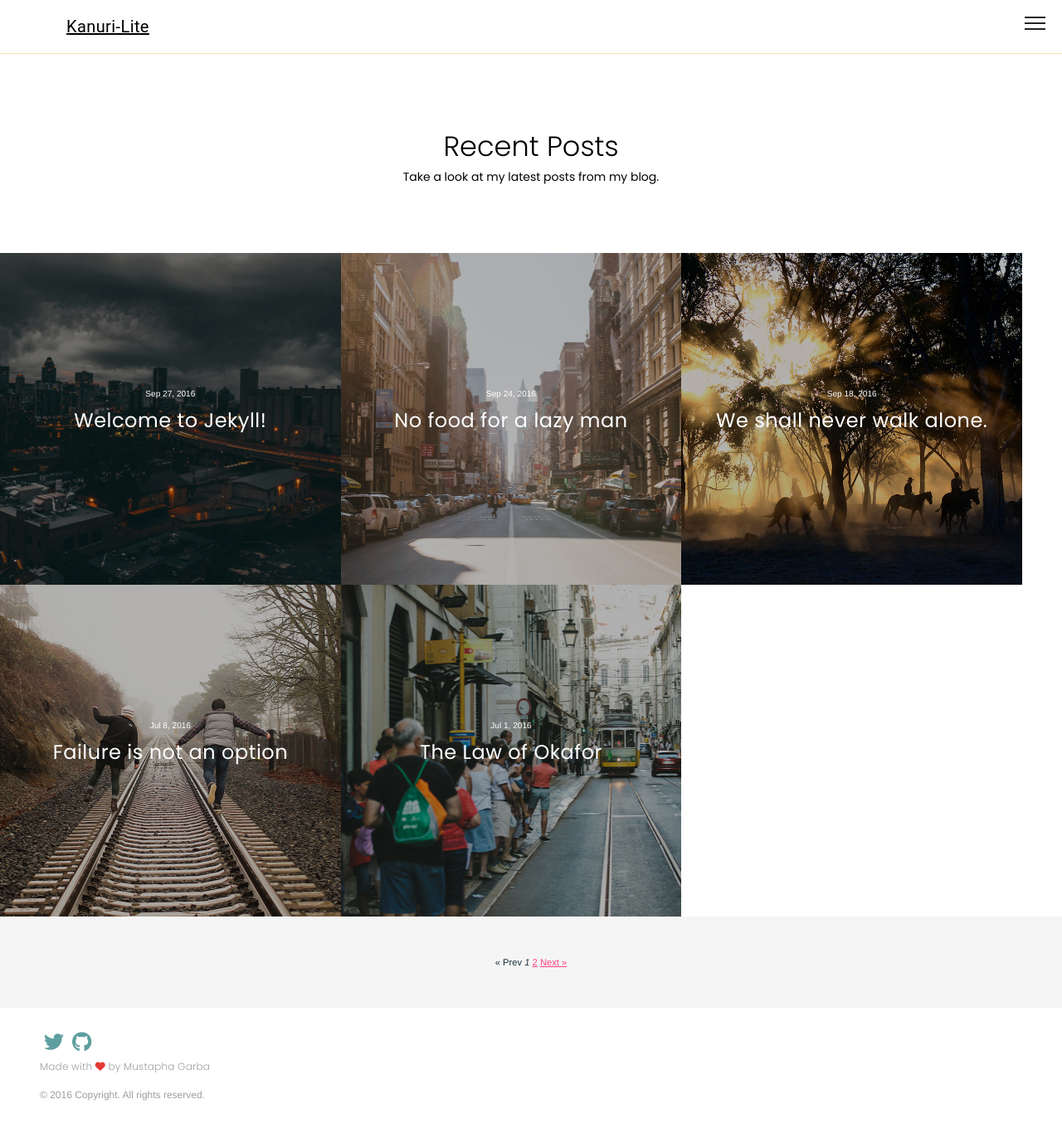
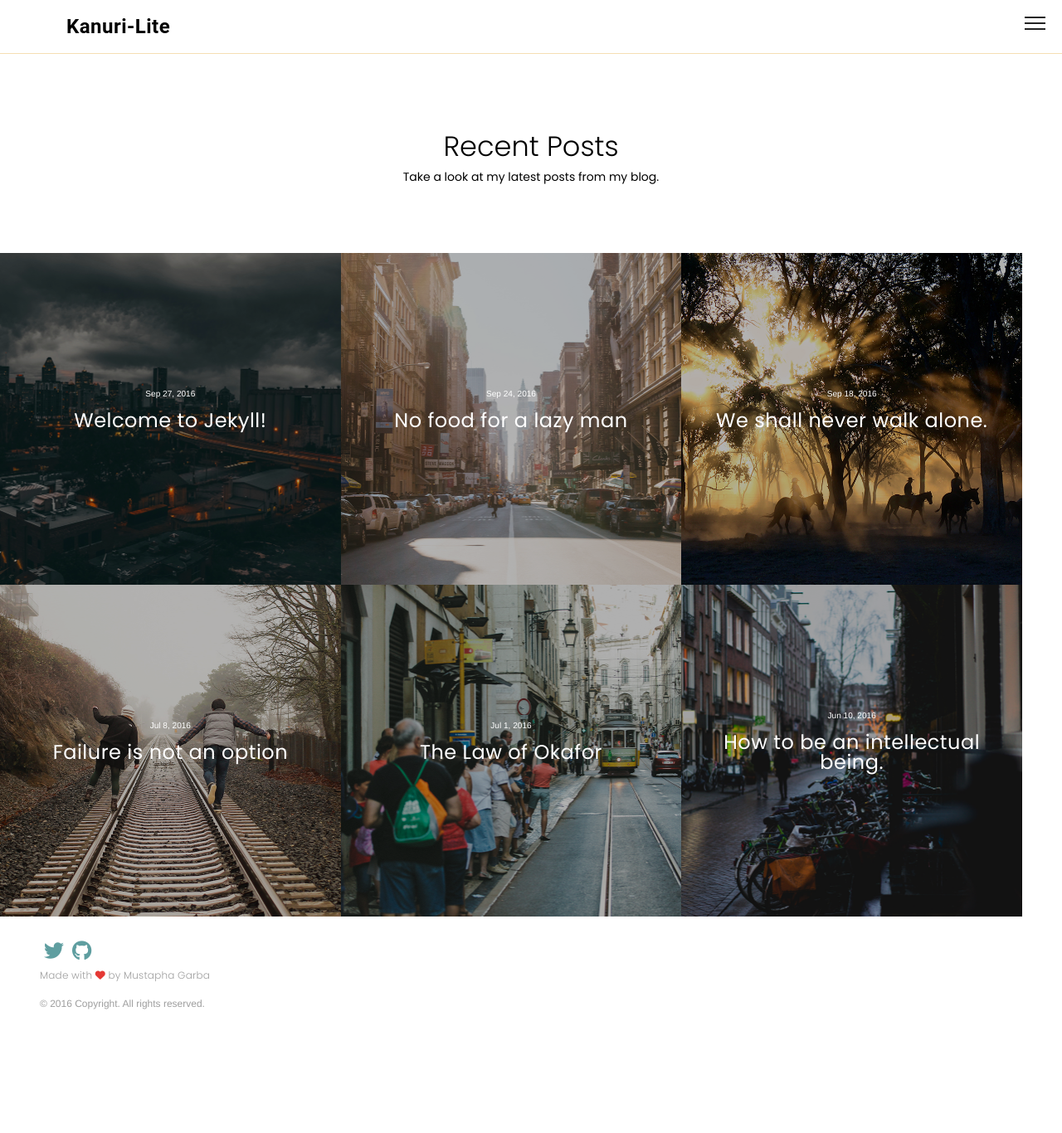
Before and after one commit to mustiag/mustaphagarba.com, a Jekyll site: the page built from blog/index.html, in a window 1280 px wide. Shown: the top 1366 px of the page at 83% size. Built offline with Jekyll 4.4.1, drawn with Linux system fonts in a browser that asks for light colours; nearby versions of some CDN libraries; the list of posts is cut into pages by our own code.

```diff
--- a/_config.yml
+++ b/_config.yml
@@ -13,7 +13,7 @@
 # you will see them accessed via {{ site.title }}, {{ site.email }}, and so on.
 # You can create any custom variable you would like, and they will be accessible
 # in the templates via {{ site.myvariable }}.
-title: Your awesome title
+title: kanuri lite by Mustapha Garba
 email: your-email@domain.com
 description: > # this means to ignore newlines until "baseurl:"
   Write an awesome description for your new site here. You can edit this
@@ -21,18 +21,18 @@
   Google search results) and in your feed.xml site description.
 baseurl: "" # the subpath of your site, e.g. /blog
 url: "http://127.0.0.1:4000/" # the base hostname & protocol for your site
-twitter_username: musti_ag
-github_username:  mustiag
+twitter_username: kanuri
+github_username:  kanuri
 snapchat:
 facebook:
-disqus: perfectlyrandom
-google_analytics: dbyll
-title: dbyll
+disqus: #your disqus forum id
+google_analytics:
+
 
 # Build settings
 markdown: kramdown
 theme: minima
-paginate: 5
+paginate: 6
 paginate_path: "/blog/page:num/"
 
 # plugins
--- a/_includes/head.html
+++ b/_includes/head.html
@@ -3,7 +3,7 @@
     <meta http-equiv="X-UA-Compatible" content="IE=edge">
     <meta name="description" content="{{ site.description }}">
     <meta name="viewport" content="width=device-width, initial-scale=1.0, minimum-scale=1.0">
-    <title>Mustapha Garba</title>
+    <title>{{ site.title }}</title>
 
     <!-- Add to homescreen for Chrome on Android -->
     <meta name="mobile-web-app-capable" content="yes">
--- a/blog/index.html
+++ b/blog/index.html
@@ -10,7 +10,7 @@
   </div>
 
   <div class="mdl-grid">
-      {% for post in paginator.posts %}
+      {% for post in site.posts %}
         <div class="mdl-cell mdl-cell--12-col-phone mdl-cell--4-col-desktop" >
           <a href="{{ post.url | prepend: site.baseurl }}" class="lite-grid-link">
             <div class="lite-grid-item" style="background:url('../{{ post.header-img | escape }}') no-repeat center/cover;-webkit-background-size: center/cover;-moz-background-size: center/cover;-webkit-transition: background 0.25s ease;transition: background 0.25s ease;">
@@ -25,33 +25,6 @@
       {% endfor %}
   </div>
 
-  <div class="mdl-grid pagination">
-      <!-- Pagination links -->
-      {% if paginator.total_pages > 1 %}
-<div class="pagination">
-  {% if paginator.previous_page %}
-    <a href="{{ paginator.previous_page_path | prepend: site.baseurl | replace: '//', '/' }}">&laquo; Prev</a>
-  {% else %}
-    <span>&laquo; Prev</span>
-  {% endif %}
 
-  {% for page in (1..paginator.total_pages) %}
-    {% if page == paginator.page %}
-      <em>{{ page }}</em>
-    {% elsif page == 1 %}
-      <a href="{{ paginator.previous_page_path | prepend: site.baseurl | replace: '//', '/' }}">{{ page }}</a>
-    {% else %}
-      <a href="{{ site.paginate_path | prepend: site.baseurl | replace: '//', '/' | replace: ':num', page }}">{{ page }}</a>
-    {% endif %}
-  {% endfor %}
-
-  {% if paginator.next_page %}
-    <a href="{{ paginator.next_page_path | prepend: site.baseurl | replace: '//', '/' }}">Next &raquo;</a>
-  {% else %}
-    <span>Next &raquo;</span>
-  {% endif %}
-</div>
-{% endif %}
-  </div>
 
 </div>
--- a/css/main.css
+++ b/css/main.css
@@ -224,6 +224,11 @@
 	color: #172f3b;
 
 }
+.mdl-layout-title{
+	text-decoration: none;
+	font-weight: 600;
+	font-size: 24px;
+}
 .mdl-chip {
 	height: 32px;
 	font-family: "Roboto","Helvetica","Arial",sans-serif;
--- a/index.html
+++ b/index.html
@@ -52,7 +52,7 @@
         </div>
       {% endfor %}
   </div>
-  <div class="mdl-grid"><a href="{{ site.baseurl }}/posts" class="large-link">View all projects</a></div>
+  <div class="mdl-grid"><a href="{{ site.baseurl }}/blog" class="large-link">View all projects</a></div>
 
 </div>
 
```
Also changed, not shown: README.md.
